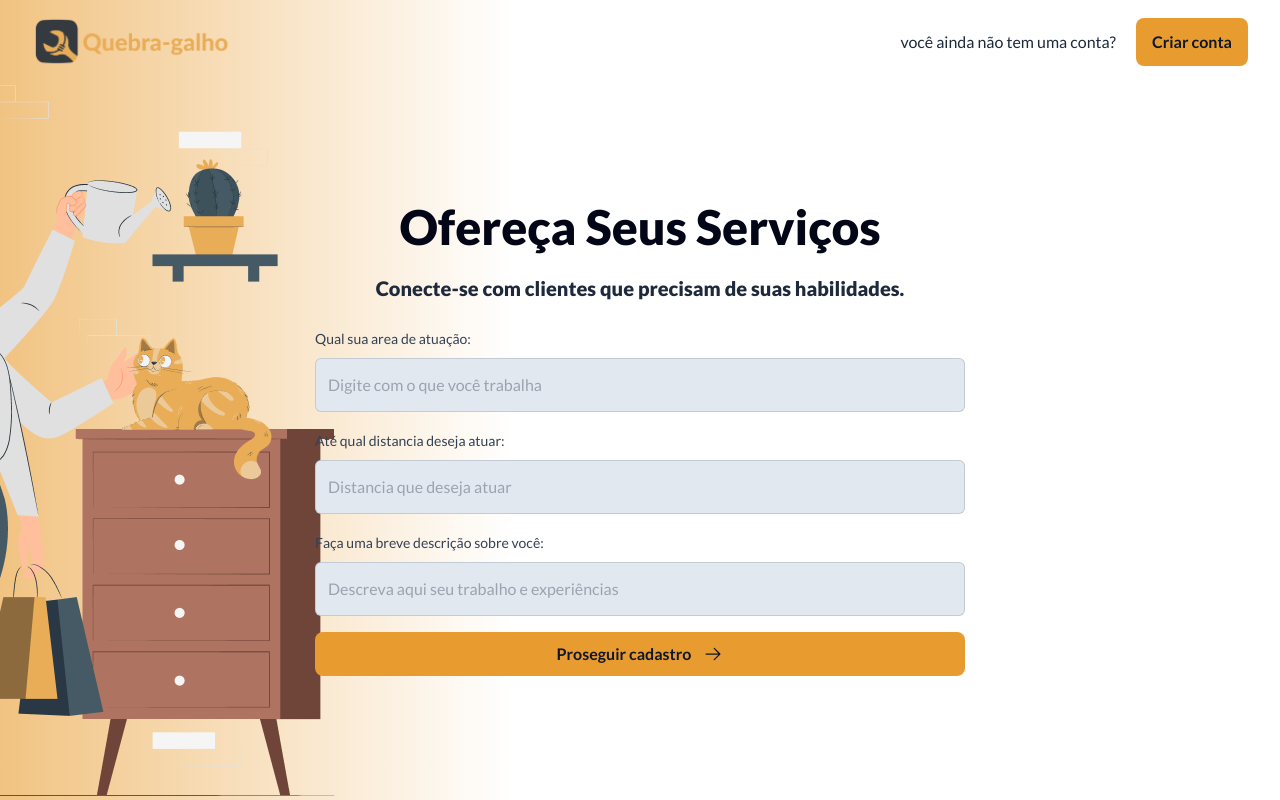
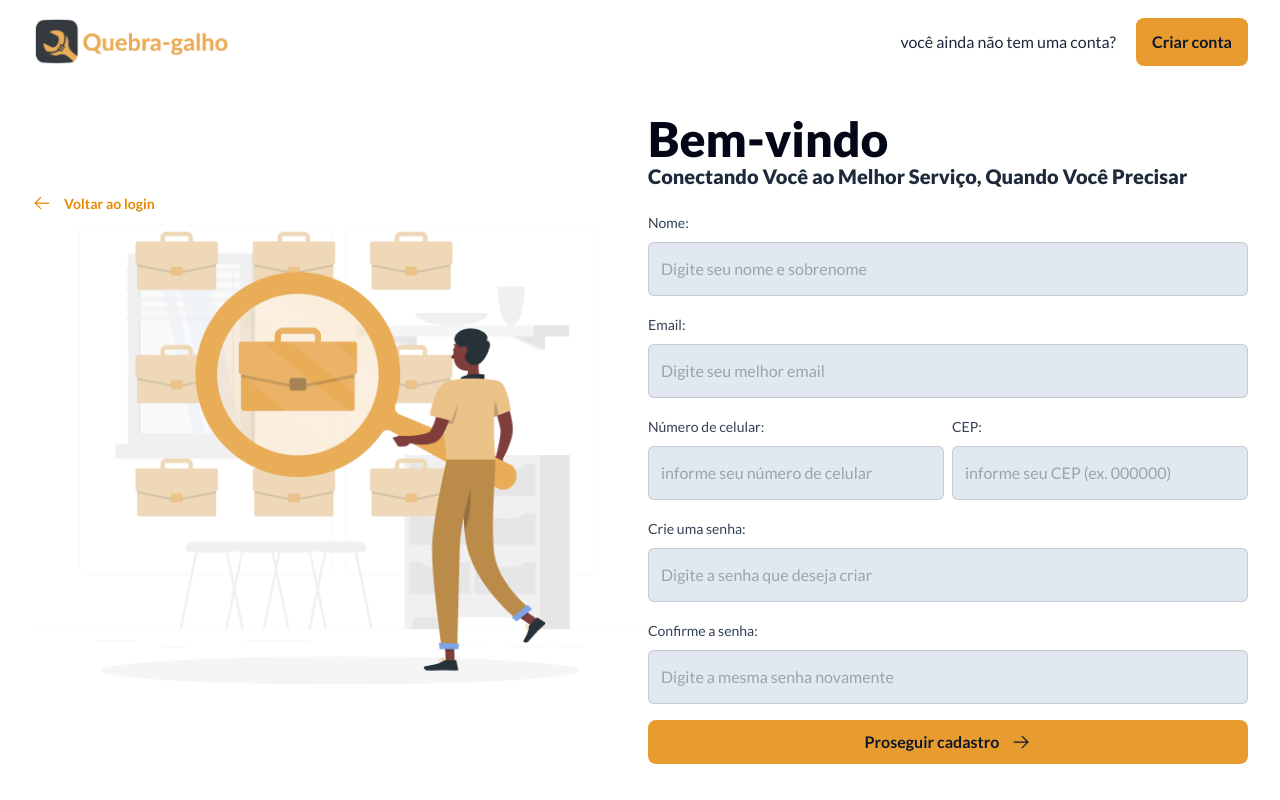
Before and after one commit to DFelipe1/QuebraGalho, a React (Vite) app: page /register in a window 1280 px wide. Built offline with nearby package versions, Linux system fonts and the light colour scheme.

Commit message:
Feature: implement step changes

```diff
--- a/src/Views/register/index.tsx
+++ b/src/Views/register/index.tsx
@@ -11,7 +11,7 @@ import { FormService } from "./steps/formService";
 
 export function Register() {
 
-    const [step, setStep] = useState<'infoRegisterUser' | 'typeUser' | 'SearchService' | 'FormService' >('FormService')
+    const [step, setStep] = useState<Steps>('infoRegisterUser')
 
     return (
       <>
@@ -24,10 +24,10 @@ export function Register() {
         </header>
 
         <main className="w-full h-[89vh] flex justify-center items-center">
-            {step === "infoRegisterUser" &&  <InfoRegisterUser/>}
-            {step === "typeUser" &&  <TypeUser/>}
-            {step === "SearchService" &&  <SearchService/>}
-            {step === "FormService" &&  <FormService/>}
+            {step === "infoRegisterUser" &&  <InfoRegisterUser setStep={setStep}/>}
+            {step === "typeUser" &&  <TypeUser setStep={setStep}/>}
+            {step === "SearchService" &&  <SearchService setStep={setStep}/>}
+            {step === "FormService" &&  <FormService setStep={setStep}/>}
         </main>
       </>
     )
--- a/src/Views/register/steps/InfoRegisterUser.tsx
+++ b/src/Views/register/steps/InfoRegisterUser.tsx
@@ -5,7 +5,12 @@ import { Link } from "react-router-dom";
 
 import rafiki from "../../../assets/images/rafiki.png";
 
-export function InfoRegisterUser() {
+
+interface InfoRegisterUserProps {
+  setStep: (step: Steps) => void
+}
+
+export function InfoRegisterUser({setStep}: InfoRegisterUserProps) {
     return (
         <div className="w-full flex justify-between items-center">
             <div className="flex-1 w-full space-y-3">
@@ -34,7 +39,7 @@ export function InfoRegisterUser() {
                 <Input label="Confirme a senha:" name="email" placeholder="Digite a mesma senha novamente"/>
 
                 <div className="w-full">
-                  <Button size="full">
+                  <Button size="full" onClick={() => setStep("typeUser")}>
                     Proseguir cadastro
                     <ArrowRight size={20}/>
                 </Button>
--- a/src/Views/register/steps/formService.tsx
+++ b/src/Views/register/steps/formService.tsx
@@ -3,7 +3,11 @@ import pana from "../../../assets/images/pana.png";
 import { Button } from "../../../components/button";
 import { Input } from "../../../components/inputs";
 
-export function FormService() {
+interface FormServiceProps {
+    setStep: (step: Steps) => void
+}
+
+export function FormService({ setStep }: FormServiceProps) {
     return (
         <>
              <div className="w-full max-w-[650px] space-y-6">
--- a/src/Views/register/steps/searchService.tsx
+++ b/src/Views/register/steps/searchService.tsx
@@ -2,7 +2,12 @@ import { ArrowRight } from "@phosphor-icons/react/dist/ssr";
 import bro from "../../../assets/images/bro.png";
 import { Button } from "../../../components/button";
 
-export function SearchService() {
+interface SearchServiceProps {
+    setStep: (step: Steps) => void
+  }
+
+
+export function SearchService({setStep}: SearchServiceProps) {
     return (
         <>
              <div className="w-full max-w-[650px] space-y-6">
@@ -15,7 +20,7 @@ export function SearchService() {
                 <Button size="full">
                     <span>Entrar na plataforma</span>
                 </Button>
-                <Button size="full" variant="secondary">
+                <Button size="full" variant="secondary" onClick={() => setStep('typeUser')}>
                     <span>Voltar</span>
                     <ArrowRight size={20}/>
                 </Button>
--- a/src/Views/register/steps/typeUser.tsx
+++ b/src/Views/register/steps/typeUser.tsx
@@ -2,17 +2,21 @@ import pana from "../../../assets/images/pana.png";
 import bro from "../../../assets/images/bro.png";
 import { Button } from "../../../components/button";
 
-export function TypeUser() {
+interface TypeUserProps {
+    setStep: (step: Steps) => void
+  }
+
+export function TypeUser({setStep}: TypeUserProps) {
     return (
         <>
              <div className="w-full max-w-[600px] space-y-5">
                 <h1 className='w-full text-5xl text-center font-extrabold leading-none text-slate-950'>Como entrar na plataforma?</h1>
                 <span className=" w-full block text-xl text-center font-extrabold leading-snug text-slate-800">Escolha um tipo de categoria</span>
                 <div className="flex gap-3 justify-between items-center">
-                    <Button size="full">
+                    <Button size="full" onClick={() => setStep('SearchService')}>
                         <span>Encontrar profissional</span>
                     </Button>
-                    <Button size="full" variant="secondary">
+                    <Button size="full" variant="secondary" onClick={() => setStep('FormService')}>
                         <span>Prestar serviço</span>
                     </Button>
                 </div>
```
